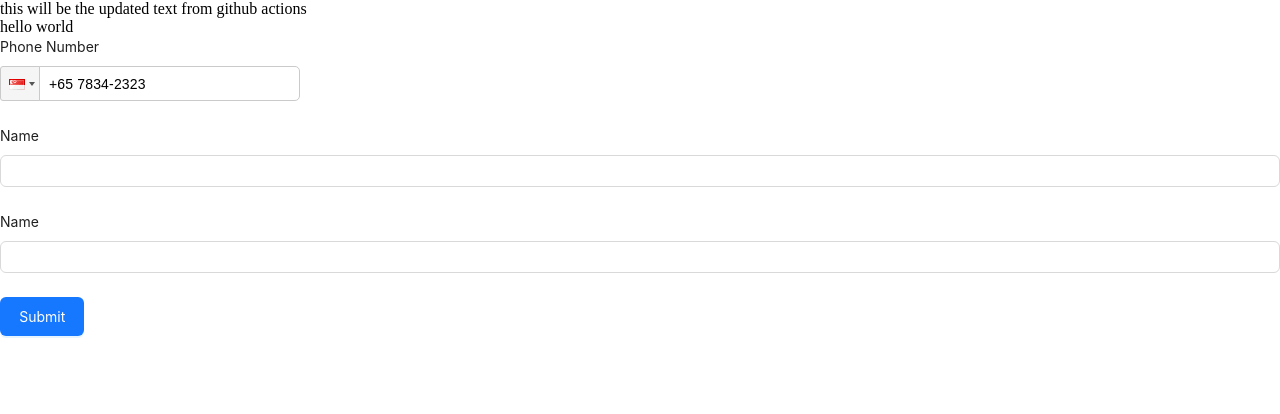
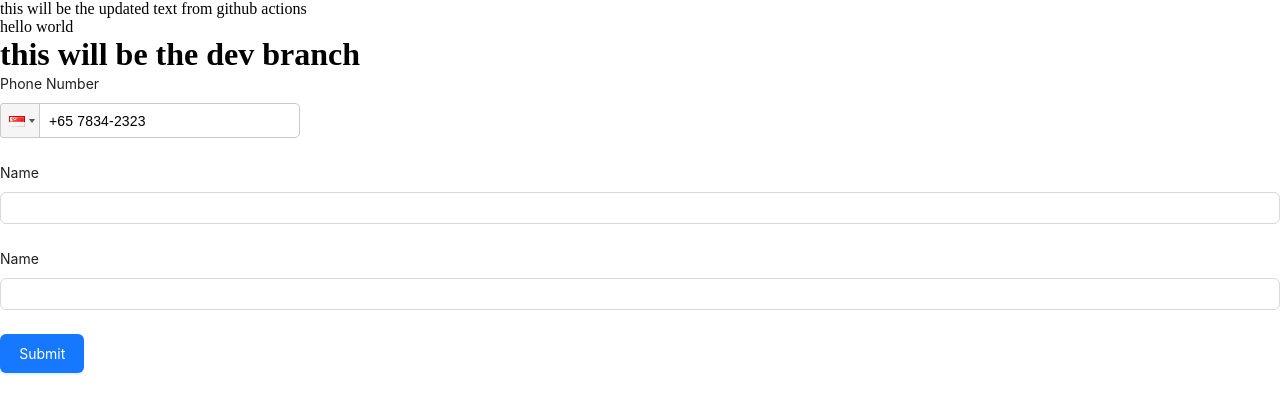
Before and after one commit to zphtet/antd-timetable, a React (Vite) app: page / in a window 1280 px wide. Shown: the top 414 px of the page. Built offline with nearby package versions, Linux system fonts and the light colour scheme.

Commit message:
update dev branch

```diff
--- a/src/App.tsx
+++ b/src/App.tsx
@@ -90,6 +90,7 @@ const App = () => {
         {/* <TestComponent /> */}
         <p>this will be the updated text from github actions</p>
         <p>hello world</p>
+        <h1>this will be the dev branch</h1>
         <Form
           layout="vertical"
           initialValues={{
```
